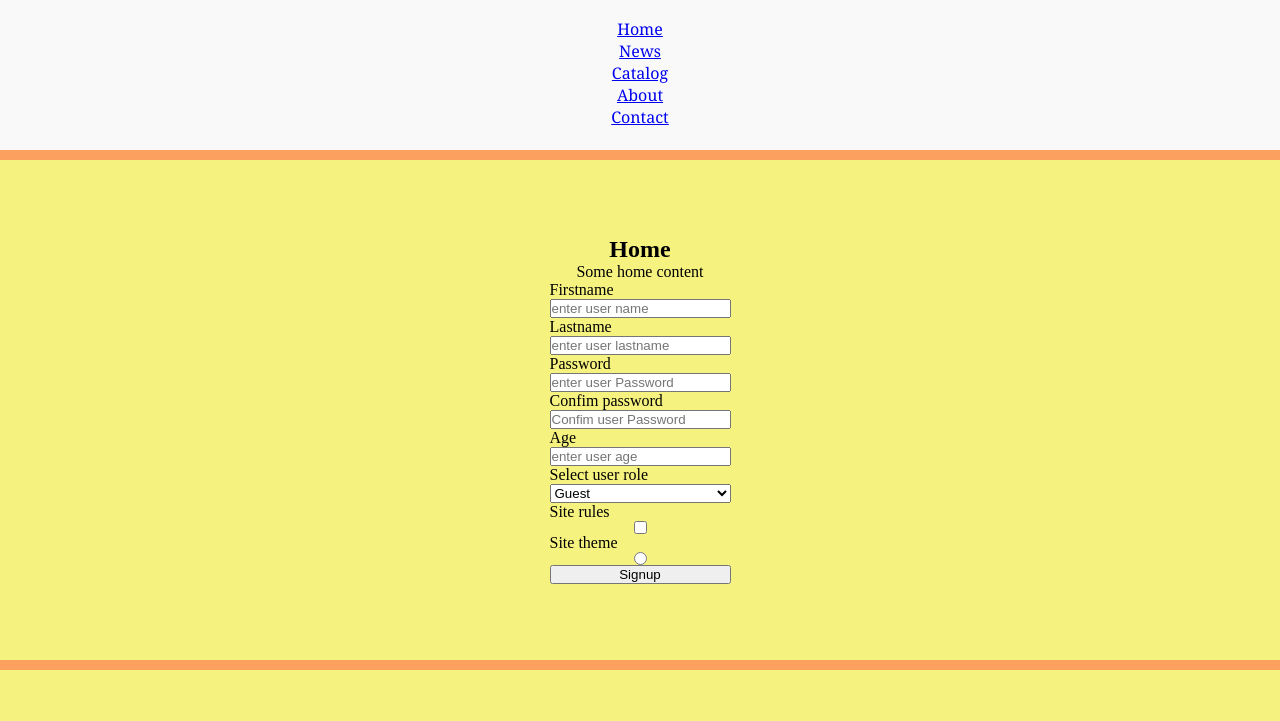
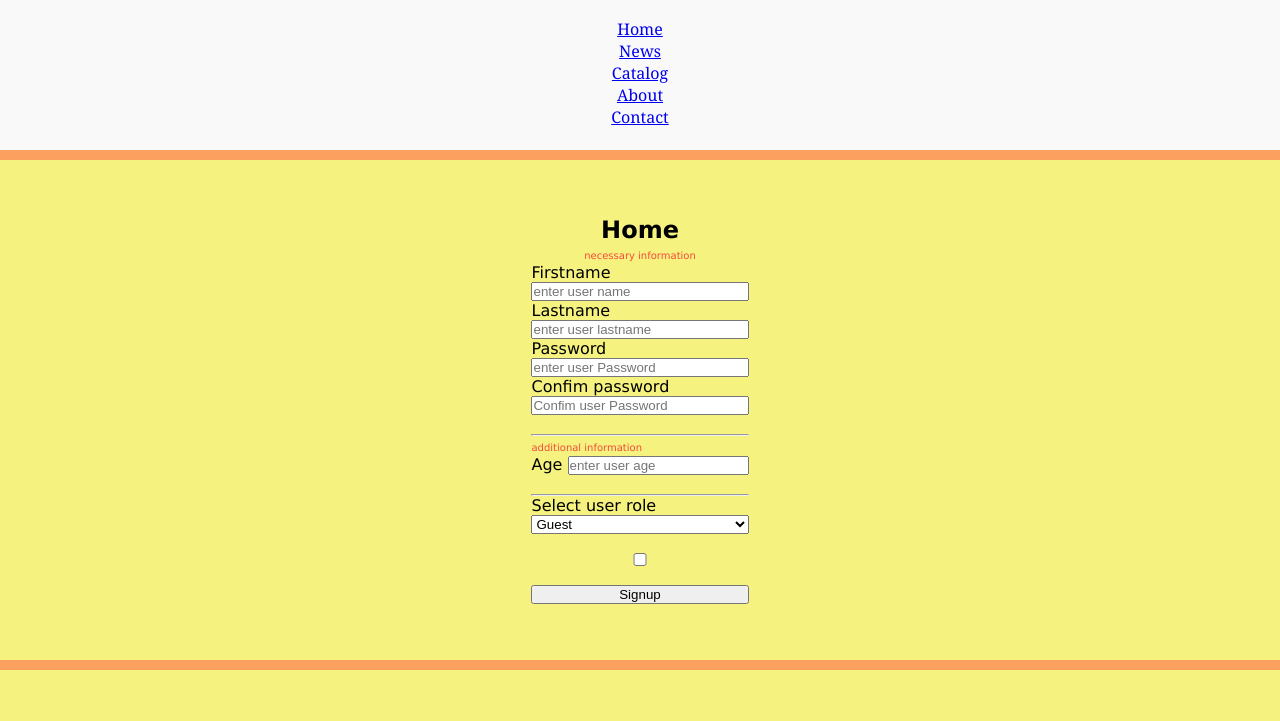
Before and after one commit to MariyaKondratenko/HW3_MK_practice, a plain HTML site: page index.html in a window 1280 px wide. Shown: the part 79-800 px from the top of the page. Drawn offline with Linux system fonts and the light colour scheme.

Commit message:
add information for Home and News

```diff
--- a/index.html
+++ b/index.html
@@ -16,11 +16,11 @@
   <body>
     <div class="wrapper">
       <header class="header">
-        <br>
+        <br />
         <h1>MY SITE</h1>
-        <br>
+        <br />
         <nav class="navi">
-          <br>
+          <br />
           <ul>
             <li>
               <a href="#home">Home</a>
@@ -38,59 +38,97 @@
               <a href="#contact">Contact</a>
             </li>
           </ul>
-          <br>
+          <br />
         </nav>
       </header>
 
       <main>
         <section class="content" id="home">
           <h2>Home</h2>
-          <p>Some home content</p>
+          <p><span style="font-size:x-small; color: rgb(244, 74, 58);">necessary information</span></p>
 
           <form action="">
             <label for="firstname">Firstname</label>
-            <input type="text" name="firstname" id="firstname" placeholder="enter user name">
+            <input
+              type="text"
+              name="firstname"
+              id="firstname"
+              placeholder="enter user name"
+            />
 
             <label for="lastname">Lastname</label>
-            <input type="text" name="lastname" id="lastname" placeholder="enter user lastname">
+            <input
+              type="text"
+              name="lastname"
+              id="lastname"
+              placeholder="enter user lastname"
+            />
 
             <label for="password">Password</label>
-            <input type="Password" name="Password" id="pasword" placeholder="enter user Password">
+            <input
+              type="Password"
+              name="Password"
+              id="pasword"
+              placeholder="enter user Password"
+            />
 
             <label for="confim-password">Confim password</label>
-            <input type="password" name="confim-password" id="confim-password" placeholder="Confim user Password">
+            <input
+              type="password"
+              name="confim-password"
+              id="confim-password"
+              placeholder="Confim user Password"
+            />
+            <br>
+            <hr>
+            <p1><span style="font-size:x-small; color: rgb(244, 74, 58);">additional information</span></p>
 
             <label for="age">Age</label>
-            <input type="number" name="age" id="age" placeholder="enter user age">
+            <input
+              type="number"
+              name="age"
+              id="age"
+              placeholder="enter user age"
+            />
 
+          </form>
+          <br>
+
+          <form>
+            <br>
+            <hr>
             <label for="role">Select user role</label>
-            <select name="role" id="role" >
+            <select name="role" id="role">
               <option>Guest</option>
               <option>User</option>
-
+<!--
   <optgroup label="manager type">
     <option>Manager 1</option>
     <option>Manager 2</option>
     <option>Manager 3</option>
   </optgroup>
+-->
 
               <option>Manager</option>
               <option>Admin</option>
             </select>
+            <br>
 
-            <label for="rules">Site rules</label>
-            <input type="checkbox" name="rules" id="rules" required>
+            <label for="rules"></label>
+            <input type="checkbox" name="rules" id="rules" required />
+<!--
+  <label for="theme">Site theme</label>
+  <input type="radio" name="theme" id="theme" />
 
-            <label for="theme">Site theme</label>
-            <input type="radio" name="theme" id="theme">
-
+-->
+            <br>
             <button type="submit">Signup</button>
           </form>
         </section>
 
         <section class="content" id="news">
           <h2>News</h2>
-          <p>Some news content</p>
+          <p>Soon available...</p>
         </section>
 
         <section class="content" id="catalog">
@@ -130,7 +168,6 @@
               <td>31 Average age</td>
             </tfoot>
           </table>
-
         </section>
 
         <section class="content" id="about">
@@ -144,12 +181,14 @@
           <p>Some Contact content</p>
 
           <form action="mailto:mariya.moko.m@gmail.com">
-            <input type="text" name="subject"> <br>
-            <textarea name="body" id="" cols="30" rows="10"></textarea><br>
-            <input type="submit" value="send email">
+            <input type="text" name="subject" /> <br />
+            <textarea name="body" id="" cols="30" rows="10"></textarea><br />
+            <input type="submit" value="send email" />
           </form>
 
-          <a href="mailto:mariya.moko.m@gmail.com?subject=Subject&body=Body">Send me test email</a>
+          <a href="mailto:mariya.moko.m@gmail.com?subject=Subject&body=Body"
+            >Send me test email</a
+          >
         </section>
       </main>
 
--- a/styles/styles.css
+++ b/styles/styles.css
@@ -40,6 +40,7 @@ body {
 }
 
 .content {
+  font-family: 'Lucida Sans', 'Lucida Sans Regular', 'Lucida Grande', 'Lucida Sans Unicode', Geneva, Verdana, sans-serif;
   display: flex;
   flex-direction: column;
   justify-content: center;
```
Also changed, not shown: Verdana.ttf (deleted). Lines whose indentation alone changed are shown as unchanged.
